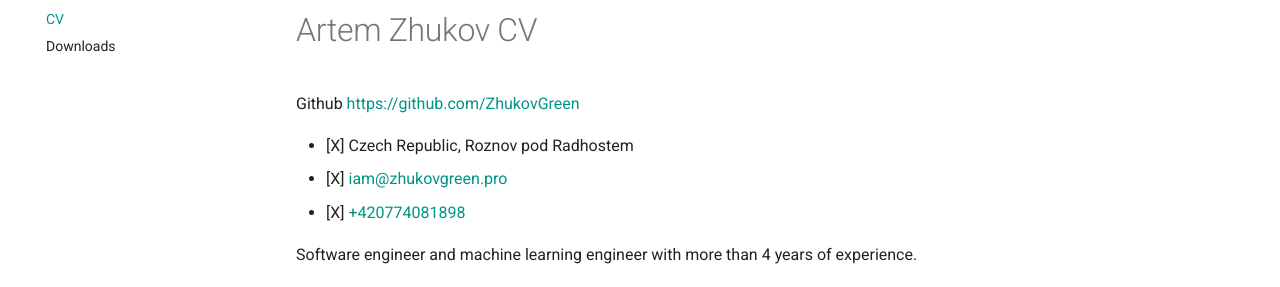
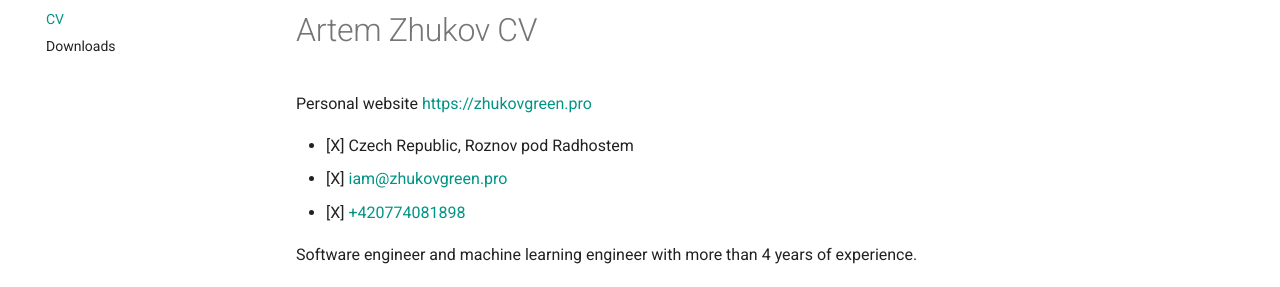
Before and after one commit to zhukovgreen/zhukovgreen, an MkDocs documentation site: the page built from docs/artem_cv.md, in a window 1280 px wide and 900 px high. Shown: the part 146-433 px from the top of the window. Built offline with MkDocs 1.6.1 and Material for MkDocs 9.7.7, drawn with Linux system fonts in a browser that asks for light colours.

Commit message:
Replace github with the personal website link

```diff
--- a/docs/artem_cv.md
+++ b/docs/artem_cv.md
@@ -1,7 +1,7 @@
 [download pdf version](https://github.com/ZhukovGreen/CV/raw/master/docs/artem_cv.md.pdf)
 # Artem Zhukov CV
 
-Github <https://github.com/ZhukovGreen>
+Personal website <https://zhukovgreen.pro>
 
 - [X] Czech Republic, Roznov pod Radhostem
 - [X] [iam@zhukovgreen.pro](mailto:iam@zhukovgreen.pro)
```
